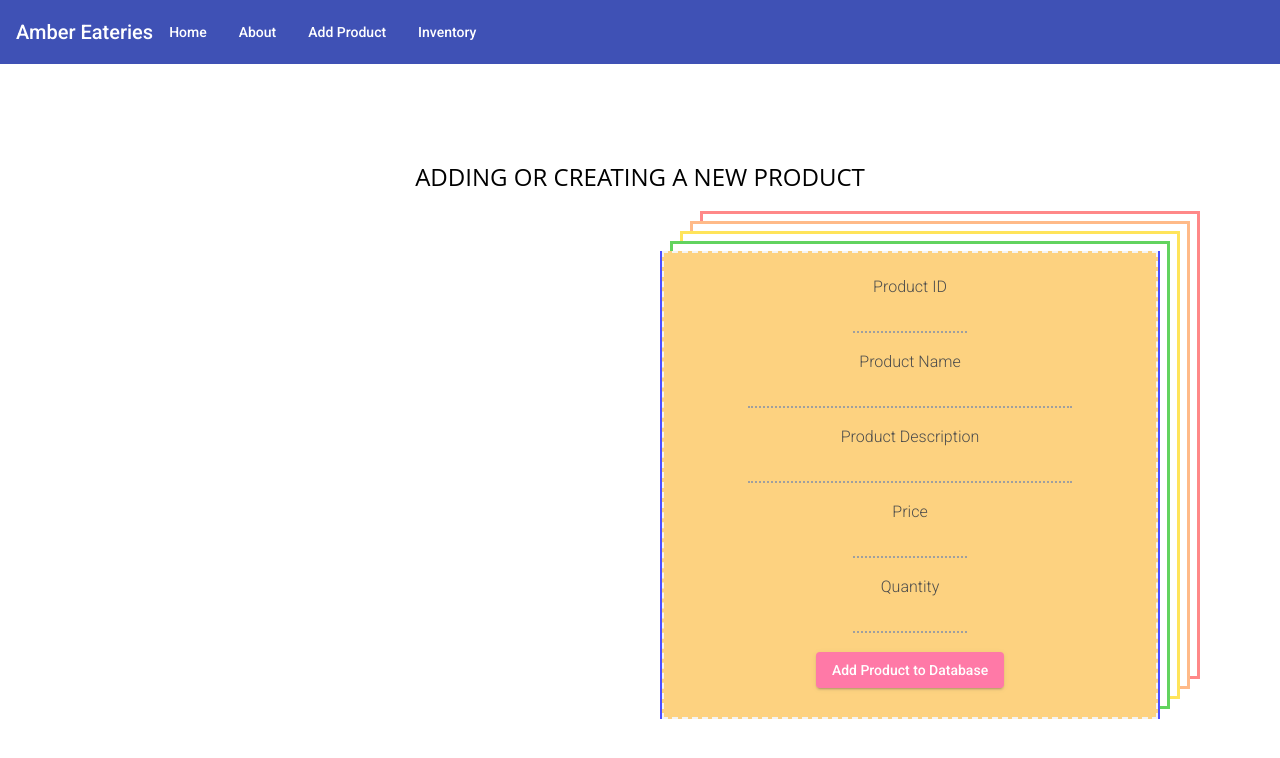
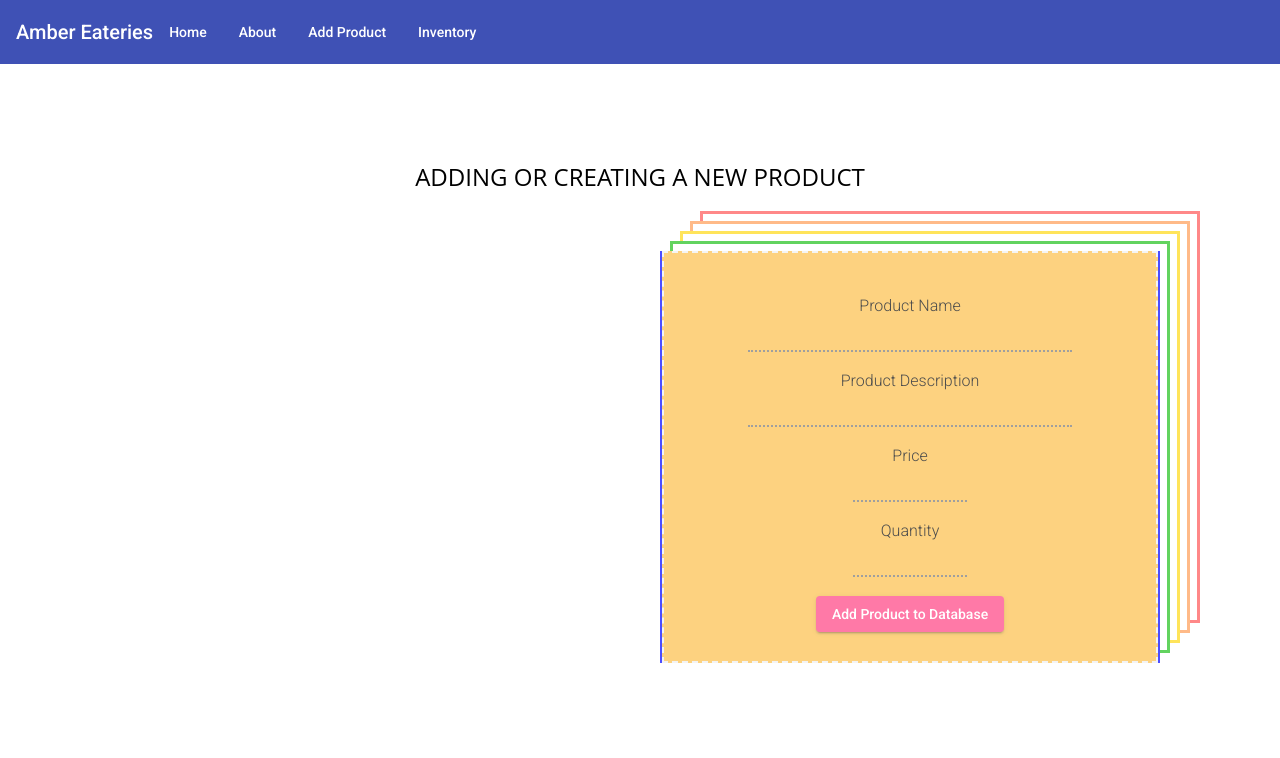
Before and after one commit to The-Azure-Coder/Angular-group-crud, an Angular app: page /post in a window 1280 px wide. Shown: the top 758 px of the page. Built offline with nearby package versions, Linux system fonts and the light colour scheme.

Commit message:
Removed the id field from add product form

```diff
--- a/src/app/post/post.component.html
+++ b/src/app/post/post.component.html
@@ -5,10 +5,7 @@
     <form action="" method="post" (submit)="createproduct()" #addProductForm>
         <fieldset>
             <!--<legend>NEW PRODUCT:</legend>-->
-            <br>
-            <label for="id">Product ID</label><br>
-            <input type="number" name="id"><br><br>
-
+            <br><br>
             <label for="name">Product Name</label><br>
             <input type="text" name="name"><br><br>
 
--- a/src/app/post/post.component.ts
+++ b/src/app/post/post.component.ts
@@ -28,7 +28,7 @@ export class PostComponent implements OnInit {
 
     let formdata = this.creationForm.nativeElement as HTMLFormElement;
     let data = {
-      id: parseInt((formdata.querySelector("input[name='id']") as HTMLInputElement).value),
+      id: 0,
       name: (formdata.querySelector("input[name='name']") as HTMLInputElement).value,
       description: (formdata.querySelector("input[name='description']") as HTMLInputElement).value,
       price: parseFloat((formdata.querySelector("input[name='price']") as HTMLInputElement).value),
```
